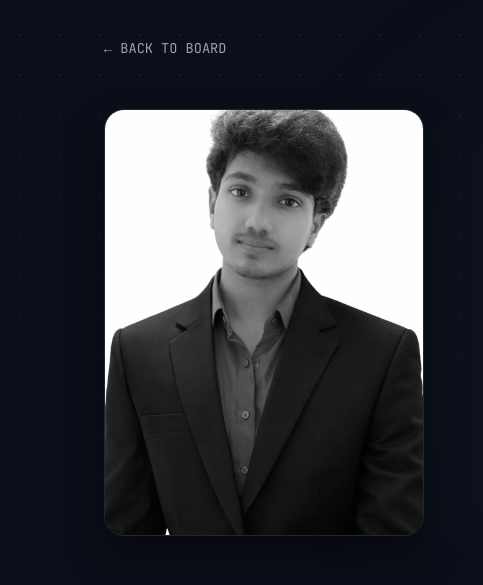
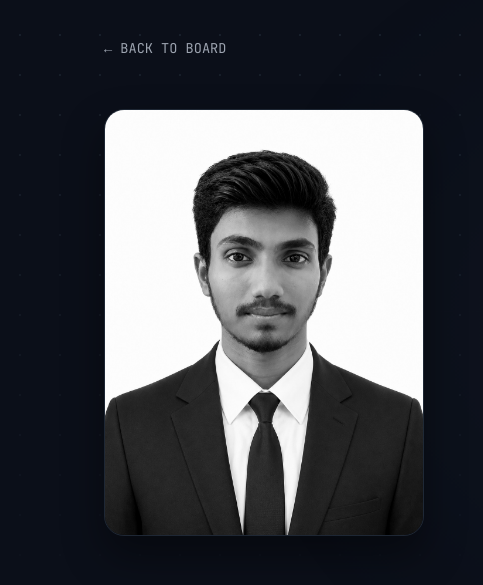
Before and after one commit to thehonoredone672/Dexys, a website: page public/arun.html in a window 1280 px wide. Shown: the part 105-690 px from the top of the page, 0-483 px from the left. Drawn offline with nearby package versions, Linux system fonts and the light colour scheme; a web font is replaced by a local one.

Commit message:
Update arun.html

```diff
--- a/public/arun.html
+++ b/public/arun.html
@@ -123,7 +123,7 @@
                 <div class="profile-header">
                     <div class="ph-left reveal-right delay-1">
                         <div class="photo-wrapper">
-                            <img src="arun.jpeg" alt="Arun S" class="profile-photo">
+                            <img src="arun.jpg" alt="Arun S" class="profile-photo">
                         </div>
                     </div>
                     <div class="ph-right reveal-up delay-1">
```
